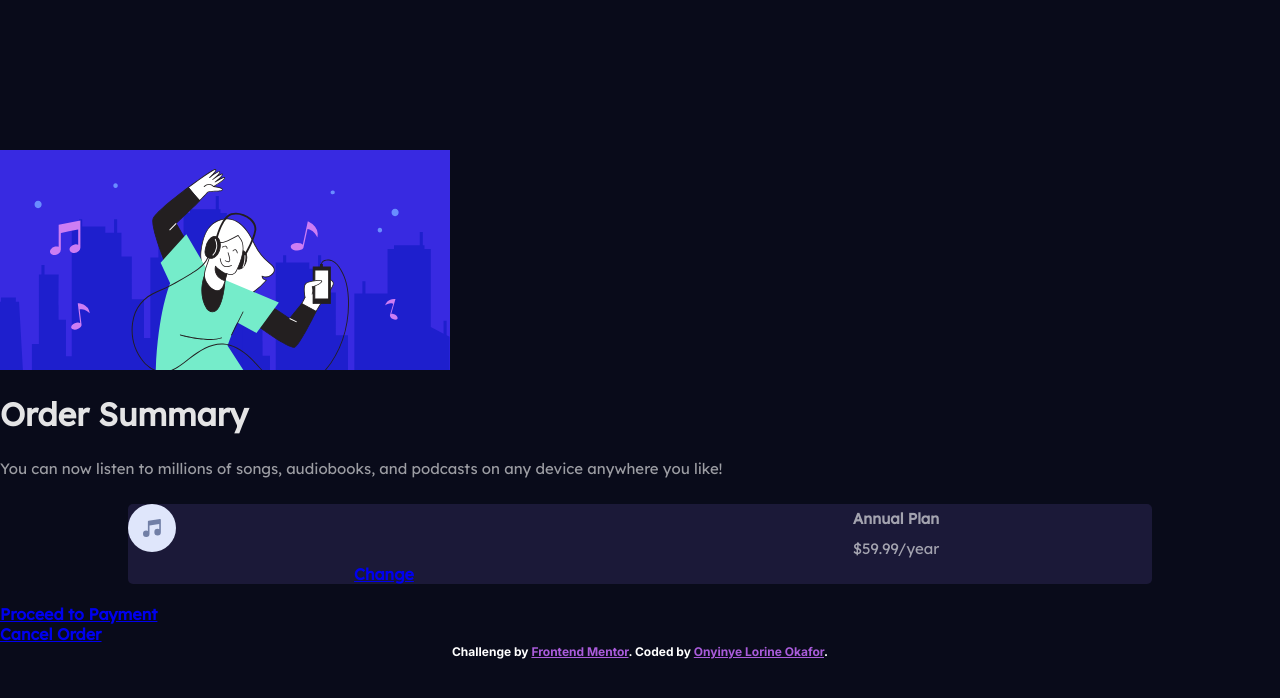
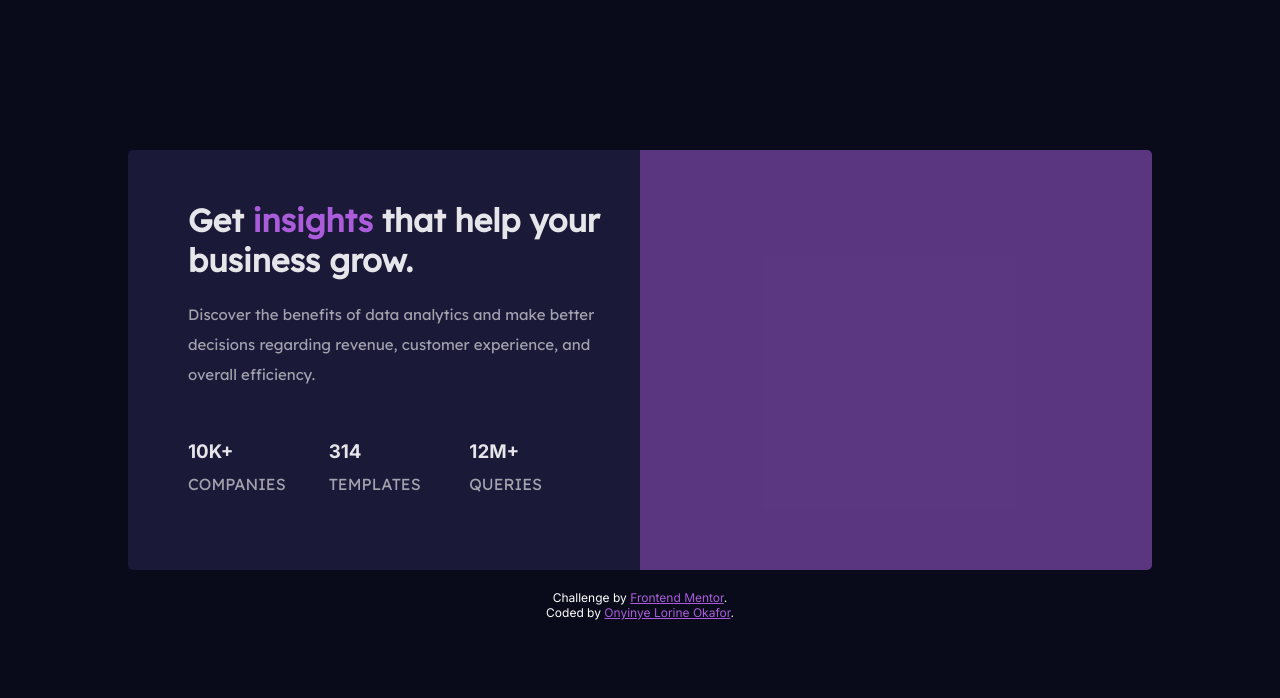
Before and after one commit to Lorine28/Order-Summmary-Component, a plain HTML site: page index.html in a window 1280 px wide. Drawn offline with Linux system fonts and the light colour scheme.

Commit message:
Add files via upload

```diff
--- a/index.html
+++ b/index.html
@@ -1,53 +1,52 @@
 <!DOCTYPE html>
 <html lang="en">
-<head>
-  <meta charset="UTF-8">
-  <meta name="viewport" content="width=device-width, initial-scale=1.0">
+<head
+++  <meta charset="UTF-8">
+  <meta name="viewport" content="width=device-width, initial-scale=1.0"> <!-- displays site properly based on user's device -->
 
   <link rel="icon" type="image/png" sizes="32x32" href="./images/favicon-32x32.png">
   <link rel="stylesheet" href="/style.css">
 
-  <title>Frontend Mentor | Order summary card</title>
+  <title>Frontend Mentor | Stats preview card component</title>
+
 
 </head>
 <body>
-  <div class="card">
-      <div>
-          <img src="/images/illustration-hero.svg" alt="" >
-      </div>
 
-      <h1>Order Summary </h1>
 
-      <div class="hero-text">
-          <p>  You can now listen to millions of songs, audiobooks, and podcasts on any
-            device anywhere you like!
-          </p>
-      </div>
+<main class="container">
 
-      <div class="container">
-        <img src="/images/icon-music.svg" alt="">
-      <div> <p class="plan"> <b>Annual Plan</b></p>
-          <p> $59.99/year </p>
-      </div >
-        <div class="change"> <a href="#"> <b>Change</a> </div>
+
+<div class="hero">
+      <h1>  Get <span class="insight"> insights </span>  that help your business grow. </h1>
+
+      <p>  Discover the benefits of data analytics and make better decisions regarding revenue, customer
+       experience, and overall efficiency.
+      </p>
+
+<ul>
+      <li> <h3> 10k+  </h3> Companies</li>
+      <li> <h3>  314</h3>  templates  </li>
+      <li> <h3> 12m+ </h3>  queries </li>
+</ul>
+</div>
+<div class="card">
+
+<div class="overlay">
+
+</div>
+</div>
+
+
+</main>
 
 
 
-
-      </div>
+  <footer class="attribution">
+    Challenge by <a href="https://www.frontendmentor.io?ref=challenge" target="_blank">Frontend Mentor</a>. <br>
+    Coded by <a href="#">Onyinye Lorine Okafor</a>.
+  </footer>
 
 
-      <div class="pay">  <a href=" #">  Proceed to Payment  </a> </div>
-
-
-      <div class="cancel"> <a href="#">    Cancel Order </a>
-      </div>
-
-  </div>
-
-  <div class="attribution">
-    Challenge by <a href="https://www.frontendmentor.io?ref=challenge" target="_blank">Frontend Mentor</a>.
-    Coded by <a href="#">Onyinye Lorine Okafor</a>.
-  </div>
 </body>
 </html>
```
